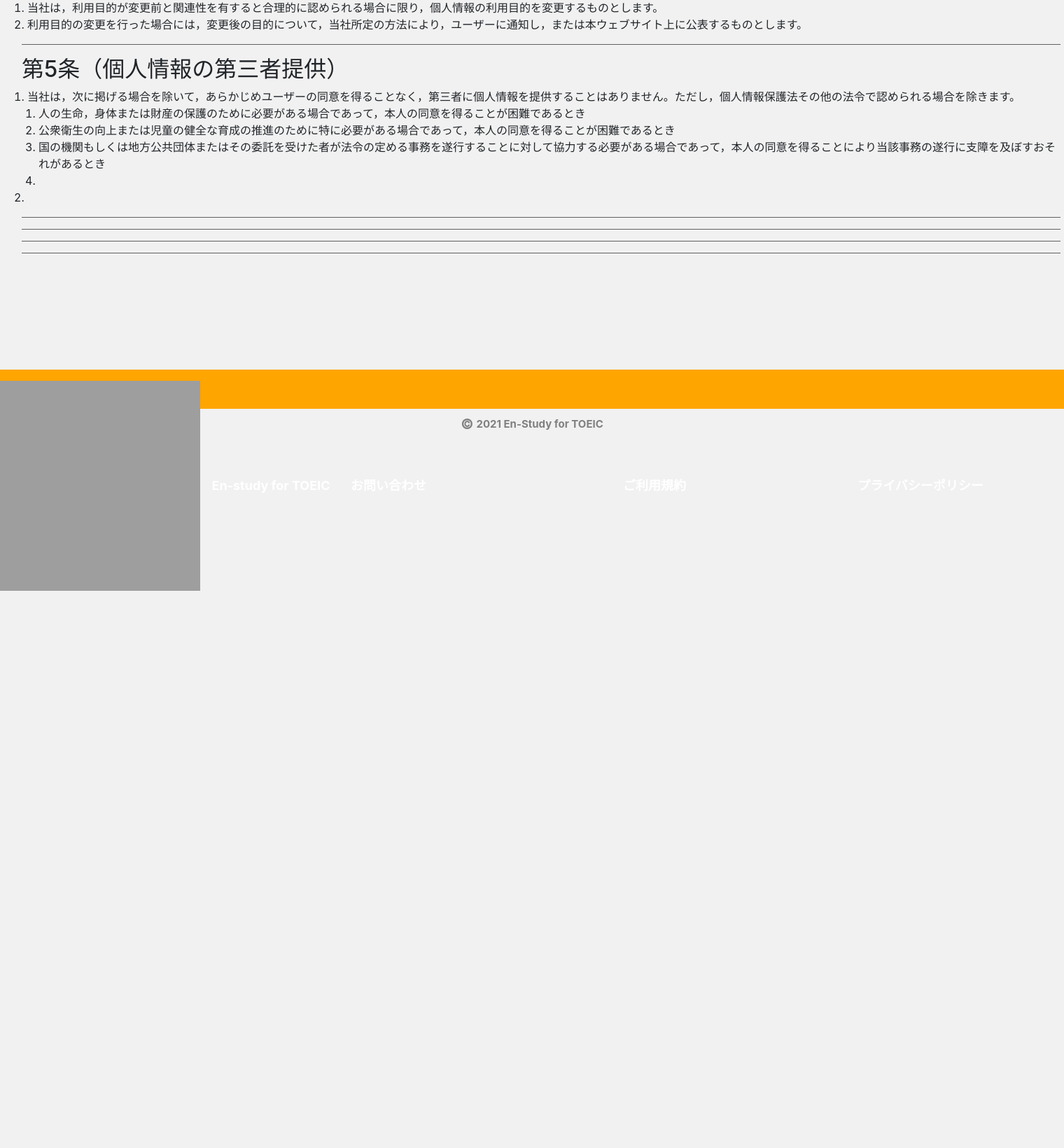
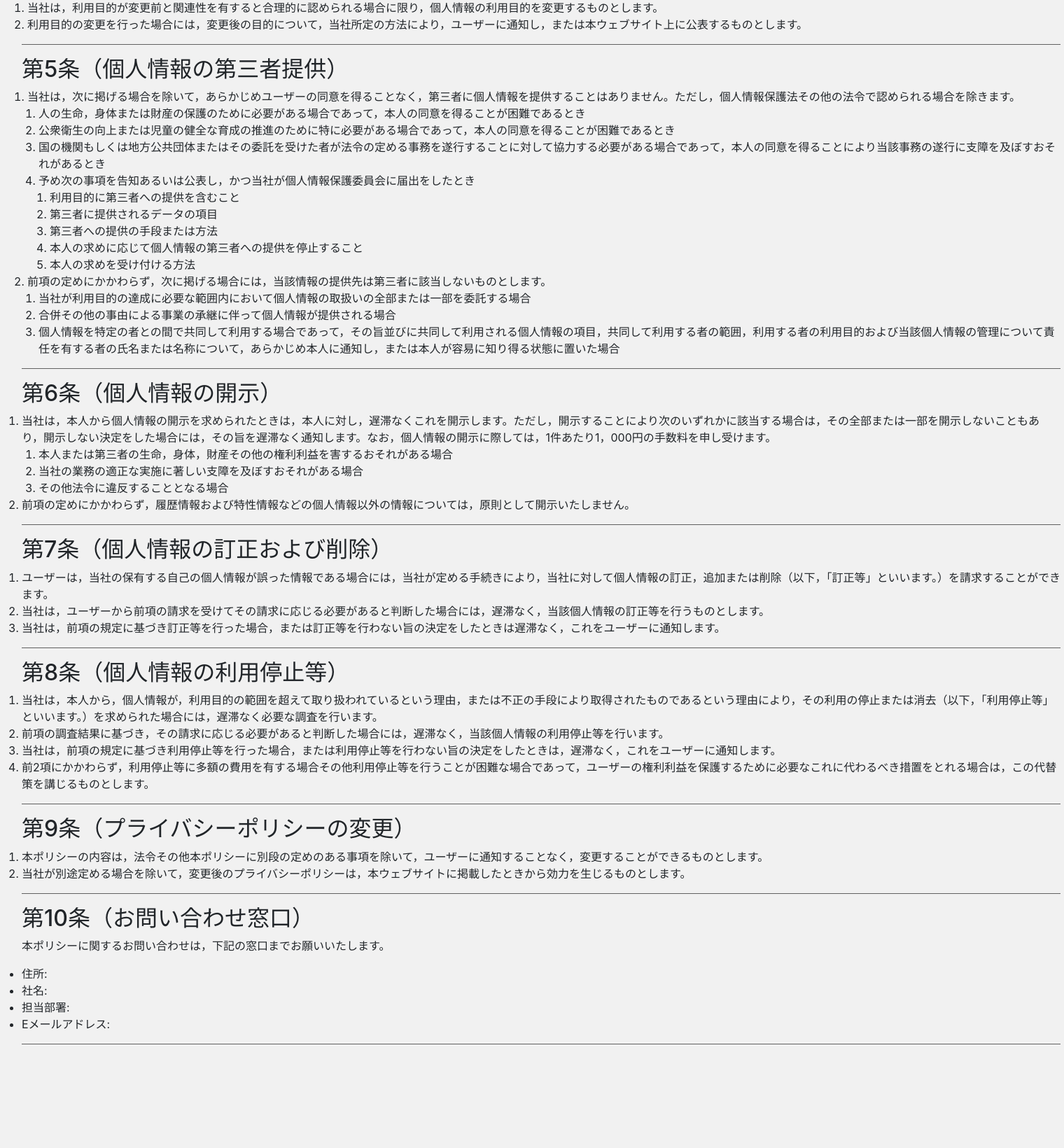
Before and after one commit to tech-keny/en-study, a Django app: page /privacy in a window 1520 px wide. Shown: the part 839-2479 px from the top of the page at 70% size. Before the commit the page ends 1683 px from the top, so only its background shows below. Run offline with Django 3.2, Linux system fonts and the light colour scheme; some libraries are stand-ins or nearby versions; grey boxes are pictures that could not be loaded.

Commit message:
更新12/11

```diff
--- a/accounts/admin.py
+++ b/accounts/admin.py
@@ -1,5 +1,6 @@
 from django.contrib import admin
 
-from .models import CustomUser
+from .models import CustomUser, Ocupation
 
 admin.site.register(CustomUser)
+admin.site.register(Ocupation)
--- a/accounts/views.py
+++ b/accounts/views.py
@@ -26,7 +26,6 @@ class ProfileEditView(LoginRequiredMixin, View):
             request.POST or None,
             initial={
                 'name': user_data.name,
-                'department': user_data.department,
                 'image': user_data.icon
             }
         )
--- a/app/templates/app/privacy.html
+++ b/app/templates/app/privacy.html
@@ -47,26 +47,77 @@
           <li>人の生命，身体または財産の保護のために必要がある場合であって，本人の同意を得ることが困難であるとき</li>
           <li>公衆衛生の向上または児童の健全な育成の推進のために特に必要がある場合であって，本人の同意を得ることが困難であるとき</li>
           <li>国の機関もしくは地方公共団体またはその委託を受けた者が法令の定める事務を遂行することに対して協力する必要がある場合であって，本人の同意を得ることにより当該事務の遂行に支障を及ぼすおそれがあるとき</li>
-          <li></li>
+          <li>予め次の事項を告知あるいは公表し，かつ当社が個人情報保護委員会に届出をしたとき
+            <ol class="ml-3">
+              <li>利用目的に第三者への提供を含むこと</li>
+              <li>第三者に提供されるデータの項目</li>
+              <li>第三者への提供の手段または方法</li>
+              <li>本人の求めに応じて個人情報の第三者への提供を停止すること</li>
+              <li>本人の求めを受け付ける方法</li>
+            </ol>
+          </li>
         </ol>
       </li>
-      <li></li>
+      <li>前項の定めにかかわらず，次に掲げる場合には，当該情報の提供先は第三者に該当しないものとします。
+        <ol class="ml-3">
+          <li>当社が利用目的の達成に必要な範囲内において個人情報の取扱いの全部または一部を委託する場合</li>
+          <li>合併その他の事由による事業の承継に伴って個人情報が提供される場合</li>
+          <li>個人情報を特定の者との間で共同して利用する場合であって，その旨並びに共同して利用される個人情報の項目，共同して利用する者の範囲，利用する者の利用目的および当該個人情報の管理について責任を有する者の氏名または名称について，あらかじめ本人に通知し，または本人が容易に知り得る状態に置いた場合</li>
+        </ol>
+      </li>
     </ol>
     <hr>
   </div>
   <div class="ml-3">
-    <h2></h2>
-    <p></p>
+    <h2>第6条（個人情報の開示）</h2>
+    <ol>
+      <li>当社は，本人から個人情報の開示を求められたときは，本人に対し，遅滞なくこれを開示します。ただし，開示することにより次のいずれかに該当する場合は，その全部または一部を開示しないこともあり，開示しない決定をした場合には，その旨を遅滞なく通知します。なお，個人情報の開示に際しては，1件あたり1，000円の手数料を申し受けます。
+        <ol class="ml-4">
+          <li>本人または第三者の生命，身体，財産その他の権利利益を害するおそれがある場合</li>
+          <li>当社の業務の適正な実施に著しい支障を及ぼすおそれがある場合</li>
+          <li>その他法令に違反することとなる場合</li>
+        </ol>
+      </li>
+      <li>前項の定めにかかわらず，履歴情報および特性情報などの個人情報以外の情報については，原則として開示いたしません。</li>
+    </ol>
     <hr>
   </div>
   <div class="ml-3">
-    <h2></h2>
-    <p></p>
+    <h2>第7条（個人情報の訂正および削除）</h2>
+    <ol>
+      <li>ユーザーは，当社の保有する自己の個人情報が誤った情報である場合には，当社が定める手続きにより，当社に対して個人情報の訂正，追加または削除（以下，「訂正等」といいます。）を請求することができます。</li>
+      <li>当社は，ユーザーから前項の請求を受けてその請求に応じる必要があると判断した場合には，遅滞なく，当該個人情報の訂正等を行うものとします。</li>
+      <li>当社は，前項の規定に基づき訂正等を行った場合，または訂正等を行わない旨の決定をしたときは遅滞なく，これをユーザーに通知します。</li>
+    </ol>
     <hr>
   </div>
   <div class="ml-3">
-    <h2></h2>
-    <p></p>
+    <h2>第8条（個人情報の利用停止等）</h2>
+    <ol>
+      <li>当社は，本人から，個人情報が，利用目的の範囲を超えて取り扱われているという理由，または不正の手段により取得されたものであるという理由により，その利用の停止または消去（以下，「利用停止等」といいます。）を求められた場合には，遅滞なく必要な調査を行います。</li>
+      <li>前項の調査結果に基づき，その請求に応じる必要があると判断した場合には，遅滞なく，当該個人情報の利用停止等を行います。</li>
+      <li>当社は，前項の規定に基づき利用停止等を行った場合，または利用停止等を行わない旨の決定をしたときは，遅滞なく，これをユーザーに通知します。</li>
+      <li>前2項にかかわらず，利用停止等に多額の費用を有する場合その他利用停止等を行うことが困難な場合であって，ユーザーの権利利益を保護するために必要なこれに代わるべき措置をとれる場合は，この代替策を講じるものとします。</li>
+    </ol>
+    <hr>
+  </div>
+  <div class="ml-3">
+    <h2>第9条（プライバシーポリシーの変更）</h2>
+    <ol>
+      <li>本ポリシーの内容は，法令その他本ポリシーに別段の定めのある事項を除いて，ユーザーに通知することなく，変更することができるものとします。</li>
+      <li>当社が別途定める場合を除いて，変更後のプライバシーポリシーは，本ウェブサイトに掲載したときから効力を生じるものとします。</li>
+    </ol>
+    <hr>
+  </div>
+  <div class="ml-3">
+    <h2>第10条（お問い合わせ窓口）</h2>
+    <p>本ポリシーに関するお問い合わせは，下記の窓口までお願いいたします。</p>
+    <ul>
+      <li>住所:</li>
+      <li>社名:</li>
+      <li>担当部署:</li>
+      <li>Eメールアドレス:</li>
+    </ul>
     <hr>
   </div>
 </div>
```
Also changed, not shown: accounts/models.py (+12 -4 lines), accounts/migrations/0002_auto_20211211_1831.py (added), accounts/migrations/0003_auto_20211211_1835.py (added), accounts/migrations/0004_auto_20211211_1840.py (added), app/migrations/0025_auto_20211211_1826.py (added).
